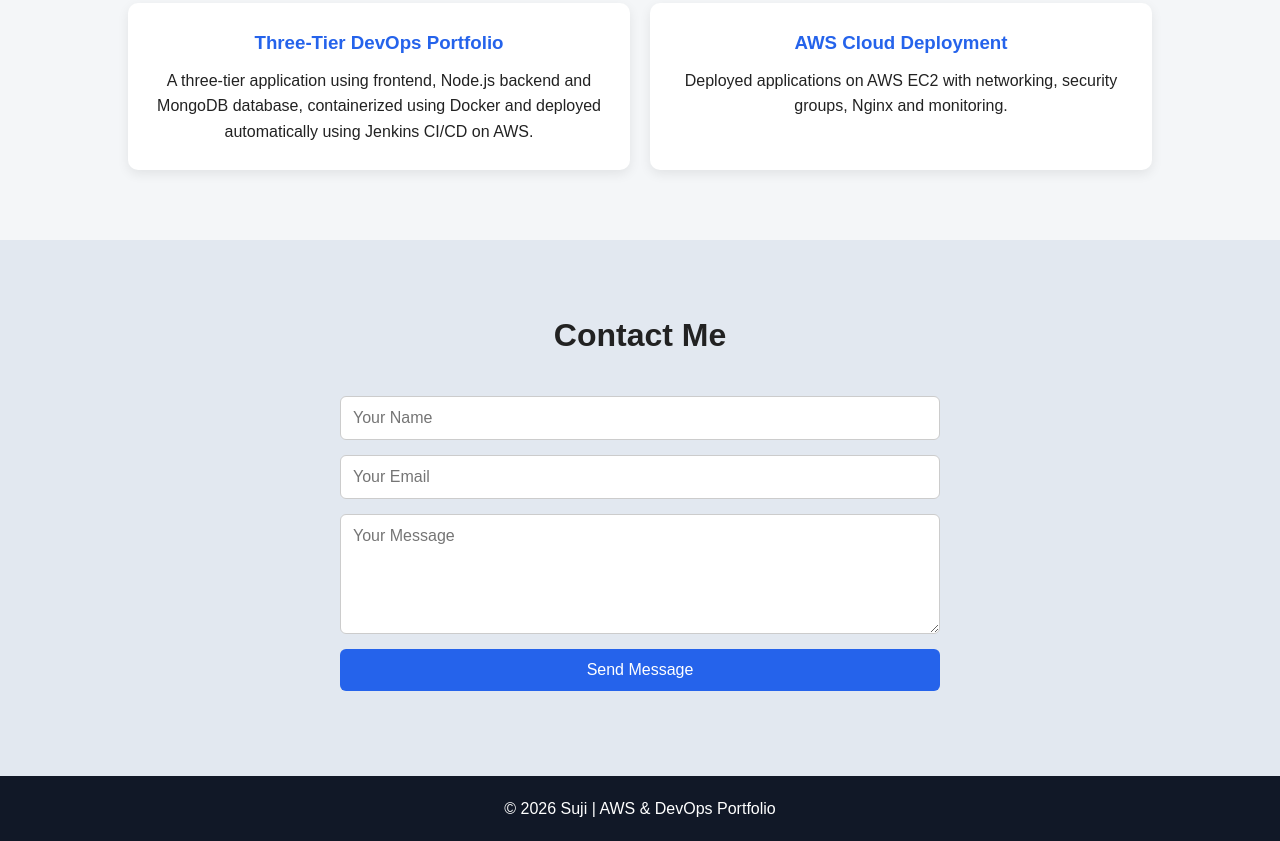
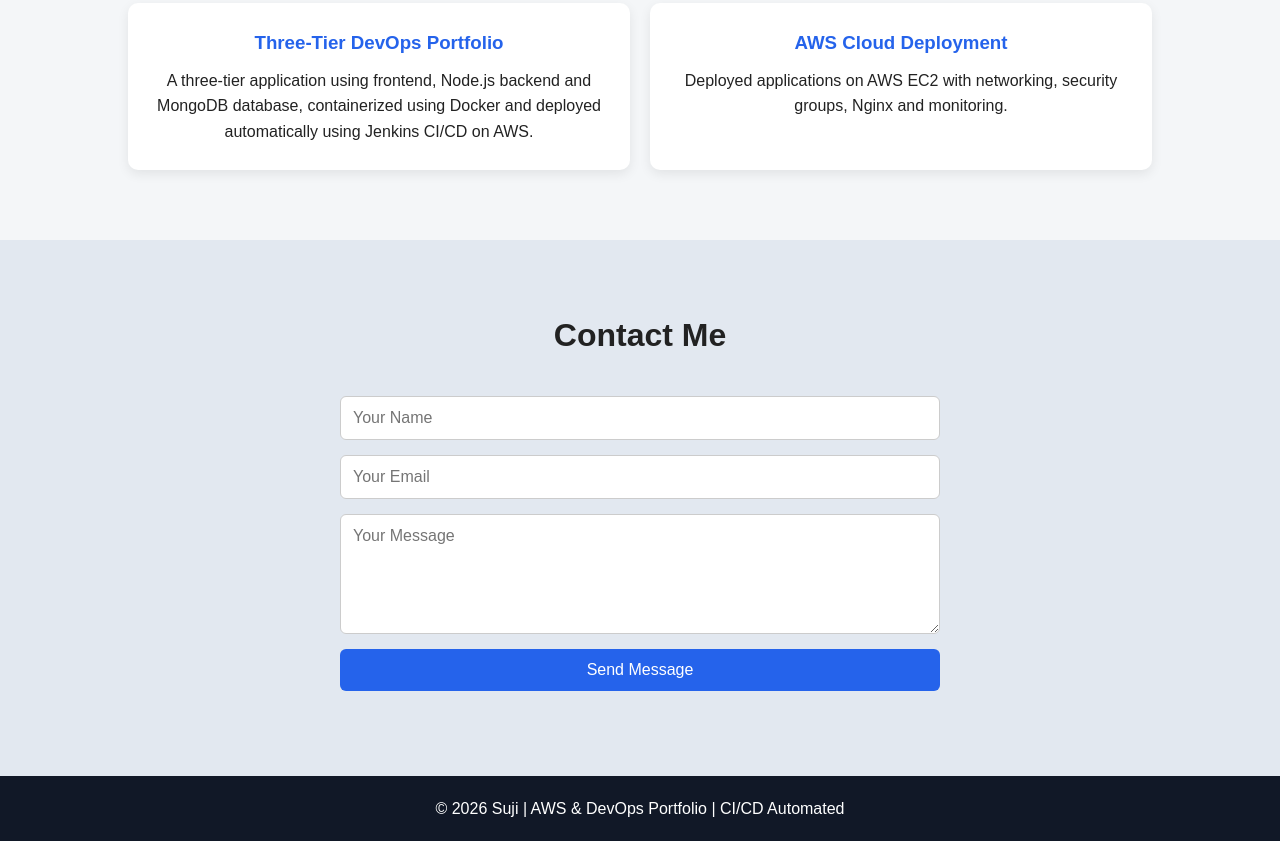
Before and after one commit to sujisri5616-commits/devops-portfolio-three-tier, a plain HTML site: page frontend/index.html in a window 1280 px wide. Shown: the part 1622-2463 px from the top of the page. Drawn offline with Linux system fonts and the light colour scheme.

Commit message:
Test automatic CI/CD deployment

```diff
--- a/frontend/index.html
+++ b/frontend/index.html
@@ -309,7 +309,7 @@
   </section>
 
   <footer>
-    <p>© 2026 Suji | AWS & DevOps Portfolio</p>
+    <p>© 2026 Suji | AWS & DevOps Portfolio | CI/CD Automated</p>
   </footer>
 
   <script>
```
